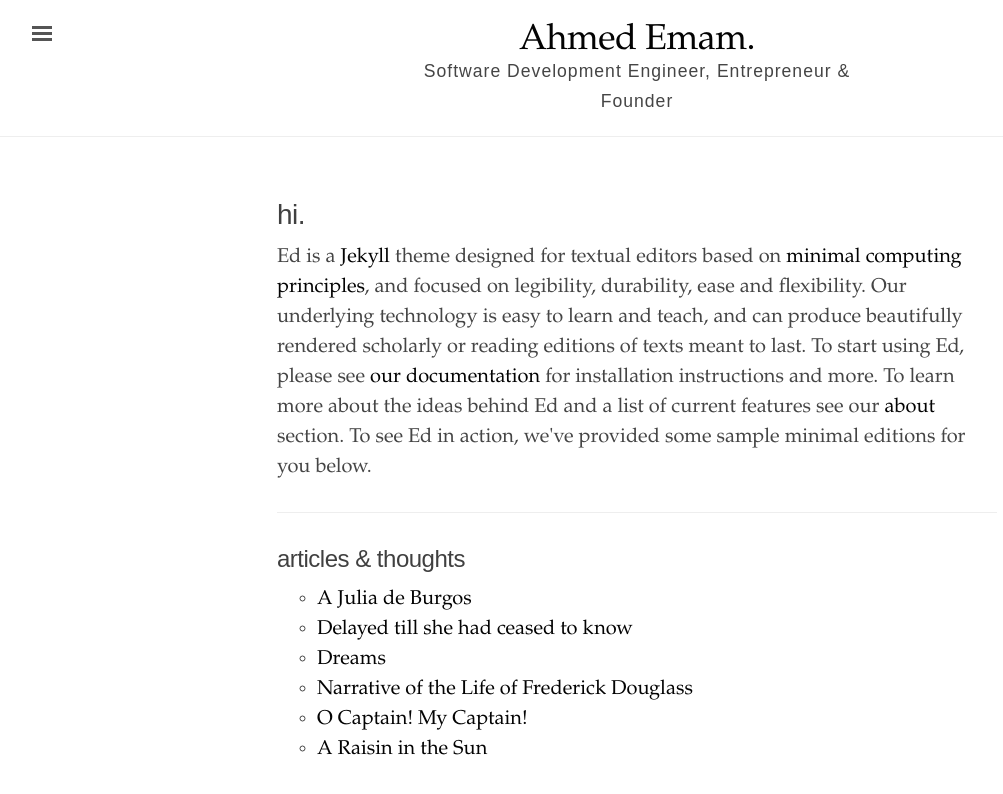
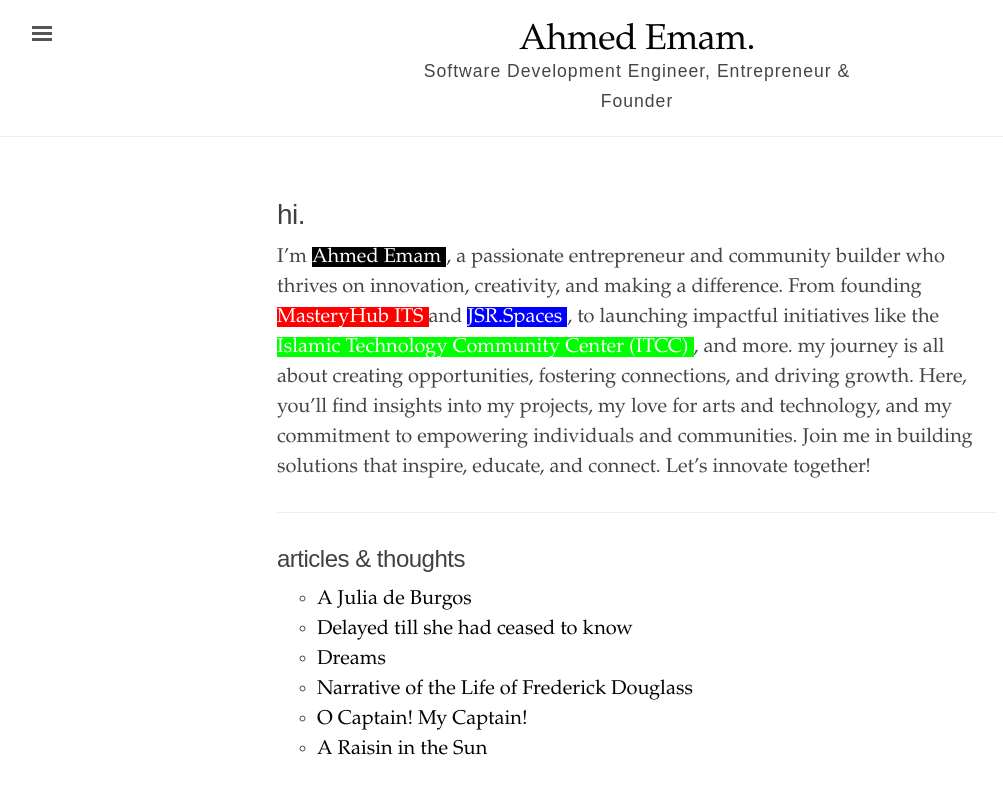
Before and after one commit to ahmedemam/ahmedemam.github.io, a Jekyll site: the page built from index.html, in a window 1280 px wide. Shown: the top 794 px of the page, without its empty margins (3-1006 px from the left). Built offline with Jekyll 4.4.1, drawn with Linux system fonts in a browser that asks for light colours.

Commit message:
into and marks

```diff
--- a/_sass/_ed.scss
+++ b/_sass/_ed.scss
@@ -552,7 +552,25 @@ div.narrative,
 div.toc {
   margin-bottom: 4rem;
 }
+mark.black-mark {
+  background-color: #000;
+  color: #fff;
+}
 
+mark.red-mark {
+  background-color: #f00;
+  color: #fff;
+}
+
+mark.blue-mark {
+  background-color: #00f;
+  color: #fff;
+}
+
+mark.green-mark {
+  background-color: #0f0;
+  color: #fff;
+}
 
 /*
   Poem styles
--- a/index.html
+++ b/index.html
@@ -6,14 +6,12 @@ title: "Ahmed Emam."
   <h1>hi.</h1>
 
 <p>
-  Ed is a <a href="https://jekyllrb.com/" target="_blank">Jekyll</a> theme designed for textual
-  editors based on <a href="http://go-dh.github.io/mincomp/">minimal computing principles</a>, and
-  focused on legibility, durability, ease and flexibility. Our underlying technology is easy to
-  learn and teach, and can produce beautifully rendered scholarly or reading editions of texts meant
-  to last. To start using Ed, please see <a href="{{ site.baseurl }}/documentation/">our
-  documentation</a> for installation instructions and more. To learn more about the ideas behind Ed
-  and a list of current features see our <a href="{{ site.baseurl }}/about/">about</a> section. To
-  see Ed in action, we've provided some sample minimal editions for you below.
+  I’m <mark class="black-mark"> Ahmed Emam </mark>, a passionate entrepreneur and community builder who thrives on innovation,
+  creativity, and making a difference. From founding <mark class="red-mark"> MasteryHub ITS </mark>  and <mark class="blue-mark"> JSR.Spaces </mark>, to launching impactful initiatives like the
+  <mark class="green-mark"> Islamic Technology Community Center (ITCC) </mark>, and more.
+  my journey is all about creating opportunities, fostering connections, and driving growth.
+  Here, you’ll find insights into my projects, my love for arts and technology, and my commitment to empowering individuals and communities.
+  Join me in building solutions that inspire, educate, and connect. Let’s innovate together!
 </p>
 </div>
 
```
